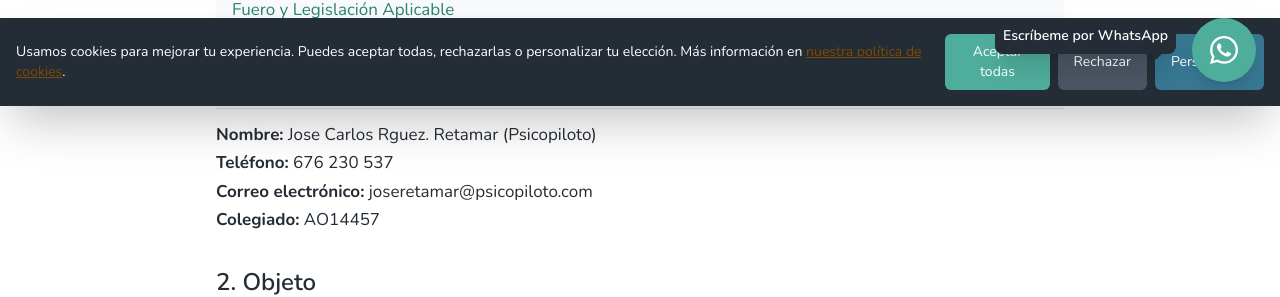
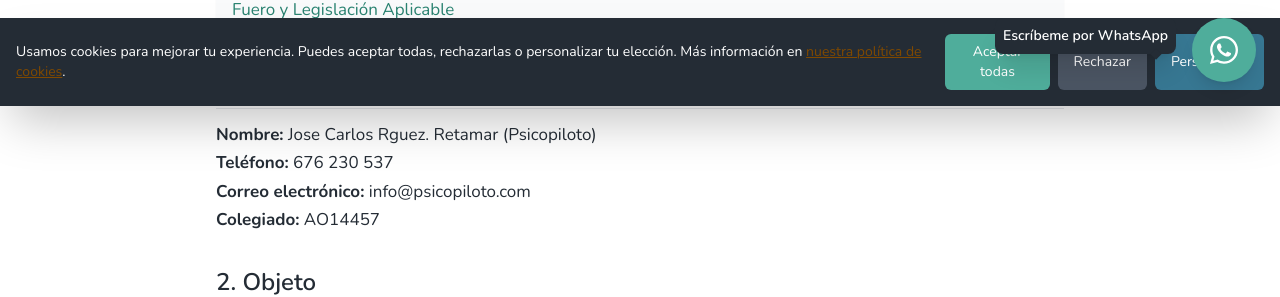
Before and after one commit to psicopiloto/psicopilotopage1, a Next.js app: page /aviso-legal in a window 1280 px wide. Shown: the part 694-991 px from the top of the page. Built offline with nearby package versions, Linux system fonts and the light colour scheme.

Commit message:
Update aviso-legal.js

```diff
--- a/pages/aviso-legal.js
+++ b/pages/aviso-legal.js
@@ -64,7 +64,7 @@ export default function AvisoLegal() {
             <p className="space-y-1">
               <strong>Nombre:</strong> Jose Carlos Rguez. Retamar (Psicopiloto) <br />
               <strong>Teléfono:</strong> 676 230 537 <br />
-              <strong>Correo electrónico:</strong> joseretamar@psicopiloto.com <br />
+              <strong>Correo electrónico:</strong> info@psicopiloto.com <br />
               <strong>Colegiado:</strong> AO14457
             </p>
           </section>
@@ -147,7 +147,7 @@ export default function AvisoLegal() {
           <section id="fuero" className="mb-8">
             <h2 className="text-2xl font-semibold mb-3 border-b pb-1">9. Fuero y Legislación Aplicable</h2>
             <p>
-              El presente Aviso Legal se rige por la legislación española vigente. Para cualquier controversia que pudiera derivarse de la utilización del Sitio Web o de los servicios ofrecidos, las partes se someten a la jurisdicción y competencia de los tribunales de la ciudad de **Granada**, siempre que ello fuese legalmente posible. En caso contrario, se aplicará el fuero legal correspondiente.
+              El presente Aviso Legal se rige por la legislación española vigente. Para cualquier controversia que pudiera derivarse de la utilización del Sitio Web o de los servicios ofrecidos, las partes se someten a la jurisdicción y competencia de los tribunales de la ciudad de <strong>Granada</strong>, siempre que ello fuese legalmente posible. En caso contrario, se aplicará el fuero legal correspondiente.
             </p>
           </section>
 
```
